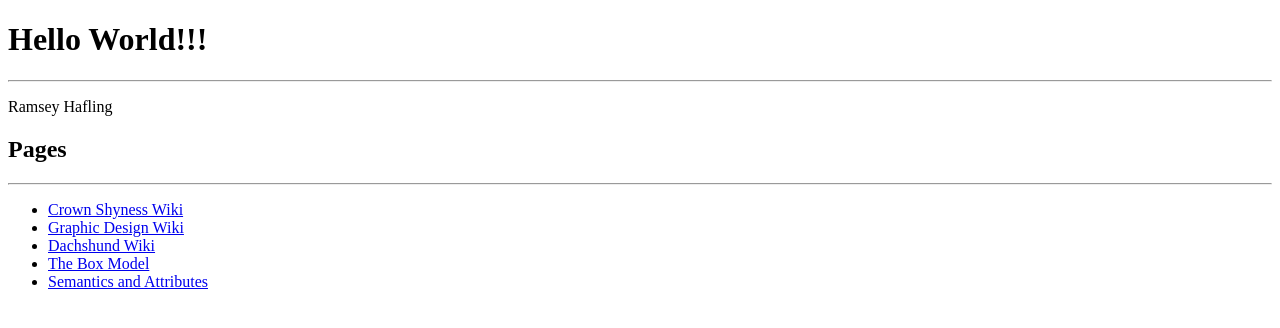
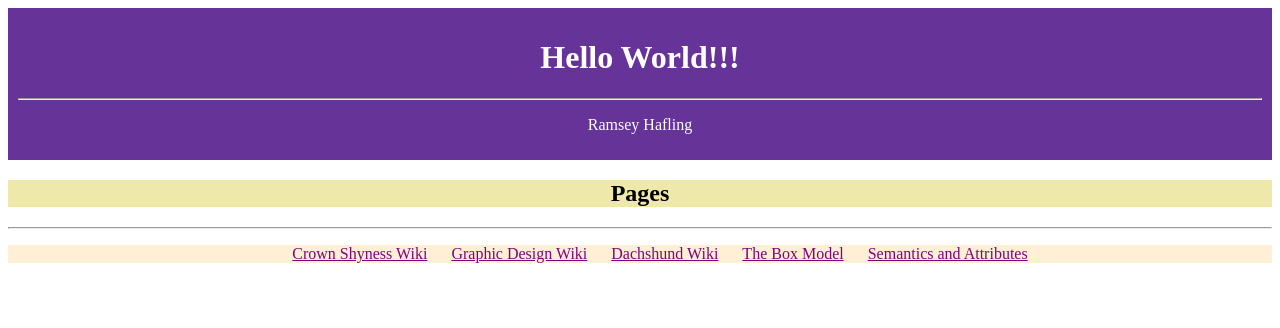
Before and after one commit to ChildishRambino/RamseyHafling105, a plain HTML site: page Hello-World/index.html in a window 1280 px wide. Drawn offline with Linux system fonts and the light colour scheme; files that its build step writes are made by us from their sources.

Commit message:
6-6-23 hello-world

```diff
--- a/Hello-World/index.html
+++ b/Hello-World/index.html
@@ -4,7 +4,7 @@
         <meta charset="UTF-8">
         <meta http-equiv="X-UA-Compatible" content="IE=edge">
         <meta name="viewport" content="width=device-width, initial-scale=1.0">
-        <link href="hello-world/css/main.css" rel="stylesheet">
+        <link href="css/main.css" rel="stylesheet">
         <title>Hello World!</title>
     </head>
     <body>
--- a/hello-world/css/main.css
+++ b/hello-world/css/main.css
@@ -2,6 +2,7 @@ body header {
     background-color: rebeccapurple;
     color: white;
     padding: 10px;
+    text-align: center;
 }
 
 body header p {
```
